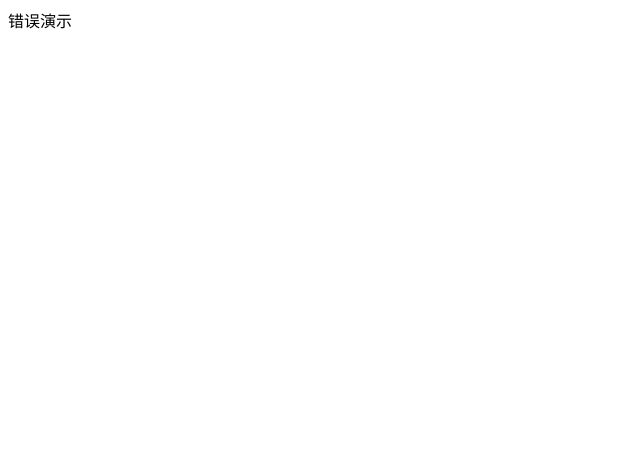
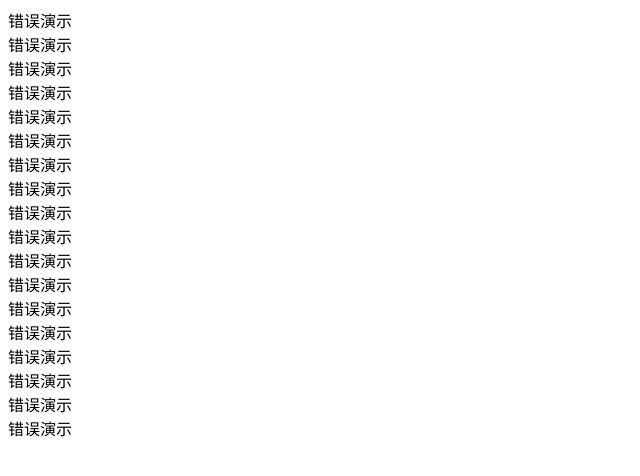
Before and after one commit to beijingGreateWall731/errorDemo, a plain HTML site: page index.html in a window 1280 px wide. Shown: the whole page, without its empty margins (0-640 px from the left). Drawn offline with Linux system fonts and the light colour scheme.

Commit message:
新增了内容

```diff
--- a/index.html
+++ b/index.html
@@ -6,5 +6,22 @@
 	</head>
 	<body>
 		<div>错误演示</div>
+		<div>错误演示</div>
+		<div>错误演示</div>
+		<div>错误演示</div>
+		<div>错误演示</div>
+		<div>错误演示</div>
+		<div>错误演示</div>
+		<div>错误演示</div>
+		<div>错误演示</div>
+		<div>错误演示</div>
+		<div>错误演示</div>
+		<div>错误演示</div>
+		<div>错误演示</div>
+		<div>错误演示</div>
+		<div>错误演示</div>
+		<div>错误演示</div>
+		<div>错误演示</div>
+		<div>错误演示</div>
 	</body>
 </html>
```
